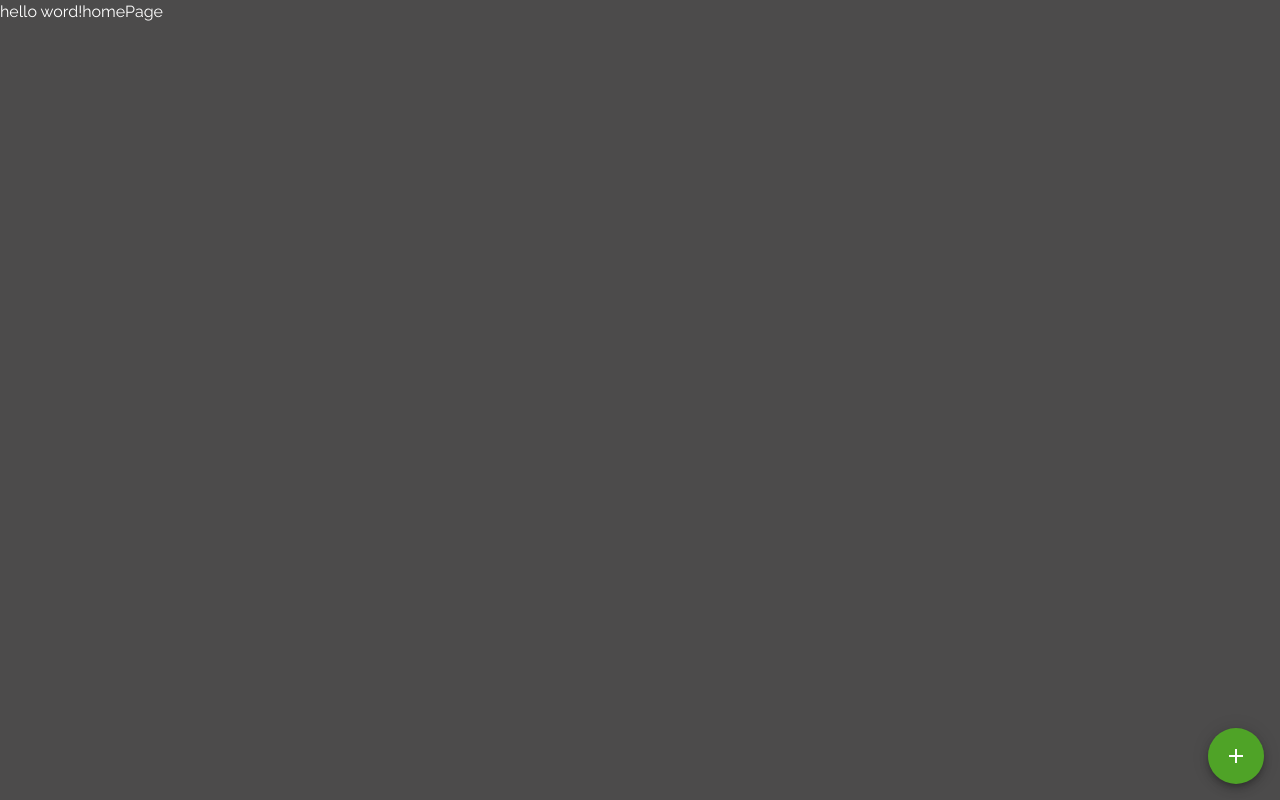
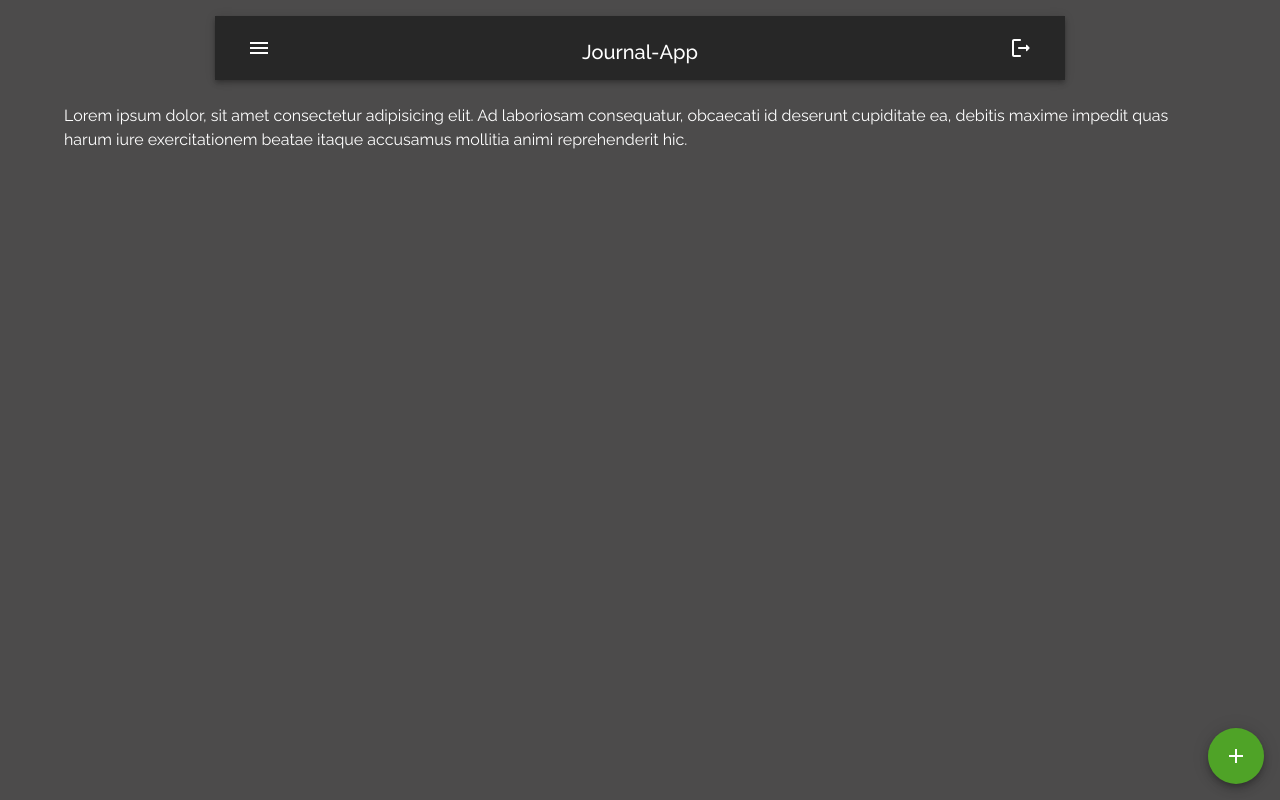
Before and after one commit to alekelbar/JournalApplication, a React (Vite) app: page / in a window 1280 px wide. Built offline with nearby package versions, Linux system fonts and the light colour scheme.

Commit message:
feat: navbar and sidebar work

```diff
--- a/src/common/layout/AppLayout.tsx
+++ /dev/null
@@ -1,13 +0,0 @@
-import { Box, Grid } from "@mui/material";
-import React from "react";
-import { Outlet } from "react-router-dom";
-import { Navbar } from "../ui/Navbar";
-
-export const Layout = () => {
-  return (
-    <Grid container>
-      <Navbar />
-      <Outlet />
-    </Grid>
-  );
-};
--- a/src/common/layout/AuthLayout.tsx
+++ b/src/common/layout/AuthLayout.tsx
@@ -1,12 +1,33 @@
+import { Grid, Typography, Box, Paper } from "@mui/material";
 import React from "react";
-import { Grid } from "@mui/material";
 import { Outlet } from "react-router-dom";
 
-export const AuthLayout = () => {
-  console.log("Auth layout RENDERING");
+interface Props {
+  title: string;
+  children: JSX.Element;
+}
+
+export const AuthLayout: React.FC<Props> = ({ title, children }) => {
+  console.log("auth template RENDERING");
   return (
-    <Grid container>
-      <Outlet />
+    <Grid
+      container
+      sx={{ width: { md: 1250 }, m: "0 auto" }}
+      height={"100vh"}
+      direction={"row"}
+      justifyContent={"center"}
+      alignItems={"center"}
+    >
+      <Grid item>
+        <Paper sx={{ p: 4 }}>
+          <Box component={"form"}>
+            <Typography variant="h4" color={"secondary"} mb={3}>
+              {title}
+            </Typography>
+            {children}
+          </Box>
+        </Paper>
+      </Grid>
     </Grid>
   );
 };
--- a/src/common/layout/AuthTemplate.tsx
+++ /dev/null
@@ -1,33 +0,0 @@
-import { Grid, Typography, Box, Paper } from "@mui/material";
-import React from "react";
-import { Outlet } from "react-router-dom";
-
-interface Props {
-  title: string;
-  children: JSX.Element;
-}
-
-export const AuthTemplate: React.FC<Props> = ({ title, children }) => {
-  console.log("auth template RENDERING");
-  return (
-    <Grid
-      container
-      width={"100%"}
-      height={"100vh"}
-      direction={"row"}
-      justifyContent={"center"}
-      alignItems={"center"}
-    >
-      <Grid item xs={10} md={4} sm={6}>
-        <Paper sx={{ p: 4 }}>
-          <Box component={"form"}>
-            <Typography variant="h4" color={"secondary"} mb={3}>
-              {title}
-            </Typography>
-            {children}
-          </Box>
-        </Paper>
-      </Grid>
-    </Grid>
-  );
-};
--- /dev/null
+++ b/src/common/layout/JournalLayout.tsx
@@ -0,0 +1,39 @@
+import { Box, Grid } from "@mui/material";
+import { Container } from "@mui/system";
+import React, { useState } from "react";
+import { Navbar } from "../ui/Navbar";
+import { SideBar } from "../ui/SideBar";
+
+interface Props {
+  children: JSX.Element;
+}
+
+const DrawerSize = 240;
+
+export const JournalLayout: React.FC<Props> = ({ children }) => {
+  const [drawerOpen, setDrawerOpen] = useState(false);
+
+  const handleCloseDrawer = () => {
+    setDrawerOpen(false);
+  };
+
+  return (
+    <Grid
+      container
+      direction={"column"}
+      justifyContent={"center"}
+      alignItems="center"
+      sx={{ mt: { md: 2 } }}
+    >
+      <Navbar setDrawerOpen={setDrawerOpen} drawerSize={DrawerSize} />
+      <SideBar
+        CloseDrawer={handleCloseDrawer}
+        drawerSize={DrawerSize}
+        open={drawerOpen}
+      />
+      <Container sx={{ mt: 3 }}>
+        <Box component={"main"}>{children}</Box>
+      </Container>
+    </Grid>
+  );
+};
--- a/src/common/ui/Navbar.tsx
+++ b/src/common/ui/Navbar.tsx
@@ -1,7 +1,53 @@
-import { AppBar, Button, Grid, Toolbar } from "@mui/material";
-import { Container } from "@mui/system";
+import { LogoutRounded, MenuOutlined } from "@mui/icons-material";
+import {
+  AppBar,
+  Button,
+  Grid,
+  IconButton,
+  Menu,
+  Toolbar,
+  Typography,
+} from "@mui/material";
 import React from "react";
 
-export const Navbar = () => {
-  return <div>hello word!</div>;
+interface Props {
+  drawerSize: number;
+  setDrawerOpen: React.Dispatch<React.SetStateAction<boolean>>;
+}
+
+export const Navbar: React.FC<Props> = ({ drawerSize, setDrawerOpen }) => {
+  const handleDrawer = () => {
+    setDrawerOpen(true);
+  };
+
+  return (
+    <AppBar
+      position="sticky"
+      sx={{
+        maxWidth: 850,
+      }}
+    >
+      <Toolbar>
+        <Grid container justifyContent={"space-between"} alignItems="end">
+          <Grid item>
+            <IconButton onClick={() => handleDrawer()}>
+              <MenuOutlined />
+            </IconButton>
+          </Grid>
+          <Grid item>
+            <Typography variant="h6" textAlign={"center"}>
+              Journal-App
+            </Typography>
+          </Grid>
+          <Grid item>
+            <Grid item>
+              <IconButton>
+                <LogoutRounded />
+              </IconButton>
+            </Grid>
+          </Grid>
+        </Grid>
+      </Toolbar>
+    </AppBar>
+  );
 };
--- /dev/null
+++ b/src/common/ui/SideBar.tsx
@@ -0,0 +1,97 @@
+import { Close, TurnedIn } from "@mui/icons-material";
+import {
+  Grid,
+  ListItemButton,
+  Box,
+  ListItemText,
+  Divider,
+  ListItemIcon,
+} from "@mui/material";
+import {
+  Avatar,
+  Drawer,
+  IconButton,
+  List,
+  ListItem,
+  Toolbar,
+  Typography,
+} from "@mui/material";
+
+interface Props {
+  drawerSize: number;
+  open: boolean;
+  CloseDrawer: VoidFunction;
+}
+
+export const SideBar: React.FC<Props> = ({ drawerSize, open, CloseDrawer }) => {
+  const handleCloseWithEsc = (e: React.KeyboardEvent) => {
+    console.log(e);
+    if (e.code === "Escape") CloseDrawer();
+  };
+
+  const handleOutClick = (e: React.MouseEvent) => {
+    if (e.pageX > 380) CloseDrawer();
+  };
+
+  return (
+    <Box component={"nav"}>
+      <Drawer
+        variant="temporary"
+        open={open}
+        sx={{ display: { sm: "block" }, width: drawerSize }}
+        onKeyDown={handleCloseWithEsc}
+        onClick={handleOutClick}
+      >
+        <Toolbar>
+          <Grid
+            container
+            direction={"row"}
+            justifyContent={"space-between"}
+            alignItems={"center"}
+          >
+            <Grid item>
+              <IconButton onClick={() => CloseDrawer()}>
+                <Close fontSize="large" />
+              </IconButton>
+            </Grid>
+            <Grid item>
+              <Box
+                sx={{
+                  m: "0 auto",
+                  display: "flex",
+                  flexDirection: "column",
+                  alignItems: "center",
+                  mt: 2,
+                }}
+              >
+                <Avatar />
+                <Typography variant="body1">Alexander</Typography>
+              </Box>
+            </Grid>
+          </Grid>
+        </Toolbar>
+        <Divider sx={{ my: 2 }} />
+        <List sx={{ overflow: "auto" }}>
+          {["enero", "febrero", "marzo", "abril", "junio", "Julio"].map((e) => (
+            <ListItem key={e}>
+              <ListItemButton>
+                <ListItemIcon>
+                  <TurnedIn />
+                </ListItemIcon>
+                <Grid container direction={"column"}>
+                  <ListItemText primary={e} />
+                  <ListItemText
+                    sx={{ maxWidth: 250, overflow: "hidden" }}
+                    secondary={
+                      "Do sunt ullamco duis sit et elit cillum in deserunt consequat dolore deserunt veniam sunt."
+                    }
+                  />
+                </Grid>
+              </ListItemButton>
+            </ListItem>
+          ))}
+        </List>
+      </Drawer>
+    </Box>
+  );
+};
--- /dev/null
+++ b/src/pages/Journal/index.tsx
@@ -0,0 +1,5 @@
+import React from "react";
+
+export const index = () => {
+  return <div>index</div>;
+};
--- a/src/pages/home/index.tsx
+++ b/src/pages/home/index.tsx
@@ -1,6 +1,16 @@
 import React from "react";
+import { JournalLayout } from "../../common/layout/JournalLayout";
 
 export const HomePage: React.FC = () => {
   console.log("Home page rendering...");
-  return <div>homePage</div>;
+  return (
+    <JournalLayout>
+      <div>
+        Lorem ipsum dolor, sit amet consectetur adipisicing elit. Ad laboriosam
+        consequatur, obcaecati id deserunt cupiditate ea, debitis maxime impedit
+        quas harum iure exercitationem beatae itaque accusamus mollitia animi
+        reprehenderit hic.
+      </div>
+    </JournalLayout>
+  );
 };
--- a/src/pages/login/index.tsx
+++ b/src/pages/login/index.tsx
@@ -9,7 +9,7 @@ import {
 } from "@mui/material";
 import React from "react";
 import { useNavigate } from "react-router-dom";
-import { AuthTemplate } from "../../common/layout/AuthTemplate";
+import { AuthLayout } from "../../common/layout/AuthLayout";
 
 export const LoginPage: React.FC = () => {
   const navigate = useNavigate();
@@ -23,7 +23,7 @@ export const LoginPage: React.FC = () => {
   };
 
   return (
-    <AuthTemplate title="Login">
+    <AuthLayout title="Login">
       <Grid container direction={"column"} spacing={2}>
         <Grid item>
           <TextField
@@ -77,6 +77,6 @@ export const LoginPage: React.FC = () => {
           </ButtonGroup>
         </Grid>
       </Grid>
-    </AuthTemplate>
+    </AuthLayout>
   );
 };
--- a/src/pages/register/index.tsx
+++ b/src/pages/register/index.tsx
@@ -1,7 +1,7 @@
 import { AppRegistrationRounded, LoginRounded } from "@mui/icons-material";
 import { Button, Divider, Grid, TextField, Typography } from "@mui/material";
 import React from "react";
-import { AuthTemplate } from "../../common/layout/AuthTemplate";
+import { AuthLayout } from "../../common/layout/AuthLayout";
 import { useNavigate } from "react-router-dom";
 
 export const RegisterPage: React.FC = () => {
@@ -13,8 +13,16 @@ export const RegisterPage: React.FC = () => {
     navigate("/auth");
   };
   return (
-    <AuthTemplate title={"Register"}>
+    <AuthLayout title={"Register"}>
       <Grid container direction={"column"} spacing={2}>
+        <Grid item>
+          <TextField
+            placeholder="John Doe"
+            fullWidth
+            variant="outlined"
+            label="Complete name"
+          />
+        </Grid>
         <Grid item>
           <TextField
             placeholder="Email@email.com"
@@ -51,10 +59,10 @@ export const RegisterPage: React.FC = () => {
             onClick={handleLogin}
           >
             <LoginRounded />
-            <Typography mx={1}>Login</Typography>
+            <Typography mx={1}>Are ready registered? Login</Typography>
           </Button>
         </Grid>
       </Grid>
-    </AuthTemplate>
+    </AuthLayout>
   );
 };
--- a/src/router/AppRouter.tsx
+++ b/src/router/AppRouter.tsx
@@ -1,19 +1,18 @@
 import React from "react";
 import { Navigate, Outlet, Route, Routes } from "react-router-dom";
-import { Layout } from "../common/layout/AppLayout";
 import { HomePage } from "../pages/home/index";
 import { LoginPage } from "../pages/login";
-import { AuthTemplate } from "../common/layout/AuthTemplate";
+import { AuthTemplate } from "../common/layout/AuthLayout";
 import { RegisterPage } from "../pages/register";
 import { AuthLayout } from "../common/layout/AuthLayout";
 
-export const AppRouter = () => {``
+export const AppRouter = () => {
   return (
     <Routes>
-      <Route path="/" element={<Layout />}>
+      <Route path="/">
         <Route path="/" element={<HomePage />} />
       </Route>
-      <Route path="/auth" element={<AuthLayout />}>
+      <Route path="/auth">
         <Route path="/auth" element={<LoginPage />} />
         <Route path="/auth/register" element={<RegisterPage />} />
       </Route>
```
